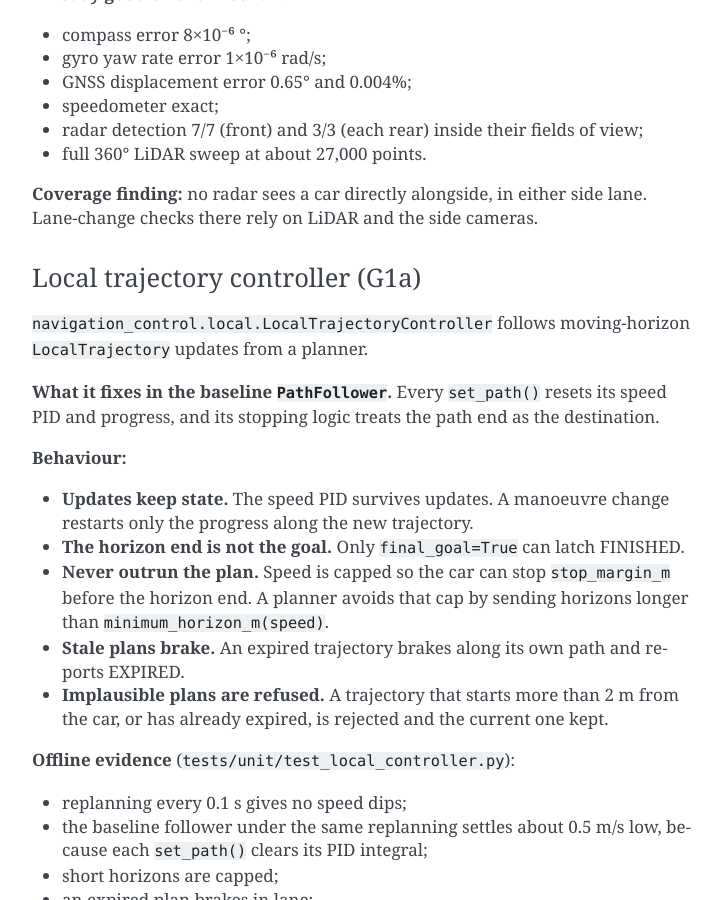
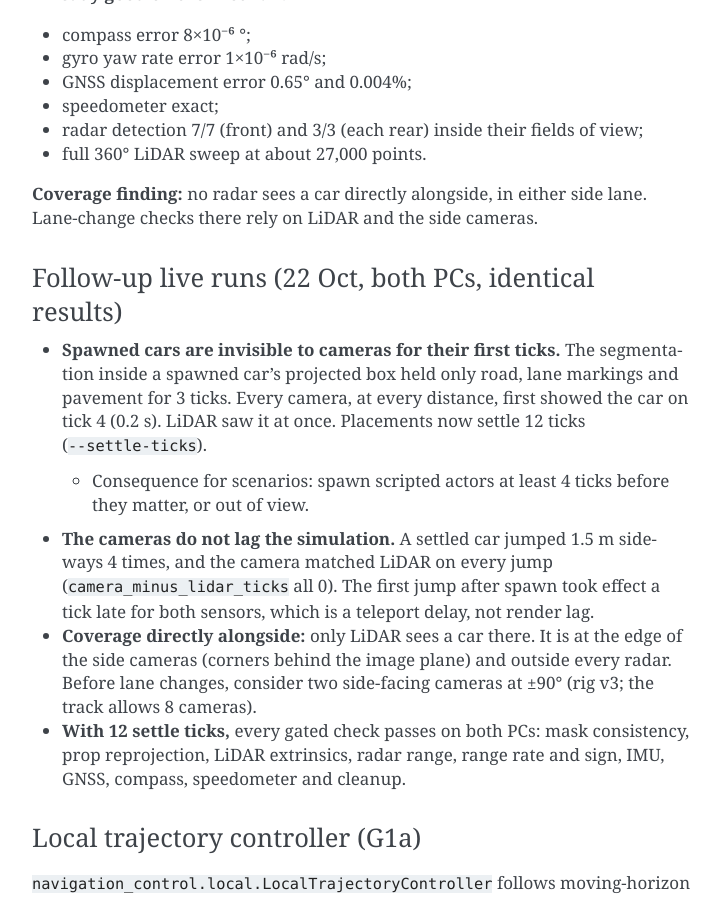
Before and after one commit to kkaaman/kkaaman-elec5308-a2-mo, a Sphinx documentation site: the page built from docs/mapless_autonomy.md, in a window 1280 px wide and 900 px high, scrolled down 8266 px. Shown: the whole window, without its empty margins (388-1110 px from the left). Built offline with Sphinx 7.4.7, drawn with Linux system fonts in a browser that asks for light colours; some of the changed text lies outside the part shown.

Commit message:
AI Journal: Assignment 2 (Mapless extension) - [MAPLESS-G0] judge camera lag against LiDAR; record spawn delay and side coverage
Live (PC 1, ffbbc21):
- Render-lag trials: camera [1,0,0,0], LiDAR [1,0,0,0]. The camera matched
  LiDAR every time; the first jump after spawn took effect a tick late for
  both, which is a teleport delay, not render lag. The gate now compares
  the camera with LiDAR (camera_minus_lidar_ticks).
- Spawned cars first appear in every camera on tick 4 (0.2 s), at every
  distance.
- Only LiDAR sees a car directly alongside.
- Every other gated check passed.
{
  "studentId": "kkaaman",
  "groupId": "7",
  "taskId": "Assignment 2 (Mapless extension)",
  "tool": "Claude Opus",
  "isPaid": true,
  "modelVersion": "5.5",
  "language": "English (Australia) 🇦🇺",
  "interactions": [
    {
      "prompt": "Shared the render-lag trials from PC 1 (ffbbc21) to be checked before the final gate record run",
      "response": "The trials showed the camera always matched LiDAR, and the one-tick delay after spawn was a teleport delay, not render lag, so the gate now judges camera lag against LiDAR. It also records that spawned cars first appear in the cameras on tick 4 (0.2 s) and that only LiDAR sees a car directly alongside.",
      "intent": "Quality Assurance",
      "aiAccuracy": "Perfect",
      "humanIntervention": "Ran the render-lag trials on PC 1 and uploaded the results",
      "verificationMethod": "Unit testing and validation",
      "evaluationConfidence": 4
    }
  ],
  "metaReflection": {
    "utilityScore": 5,
    "processEvolution": "",
    "criticalMoment": "",
    "skillDependency": "comparing camera and LiDAR results",
    "synthesis": "check one sensor against another"
  },
  "tags": [],
  "status": "complete",
  "id": "8a5fe8a3-864d-4438-b948-1fd879fd2229",
  "createdAt": "2026-11-07T09:24:04.540Z"
}

```diff
--- a/docs/mapless_autonomy.md
+++ b/docs/mapless_autonomy.md
@@ -272,6 +272,26 @@ broken conversion, and the gate was corrected as follows.
 **Coverage finding:** no radar sees a car directly alongside, in either side lane.
 Lane-change checks there rely on LiDAR and the side cameras.
 
+### Follow-up live runs (22 Oct, both PCs, identical results)
+
+- **Spawned cars are invisible to cameras for their first ticks.** The segmentation
+  inside a spawned car's projected box held only road, lane markings and pavement for 3
+  ticks. Every camera, at every distance, first showed the car on tick 4 (0.2 s).
+  LiDAR saw it at once. Placements now settle 12 ticks (`--settle-ticks`).
+  - Consequence for scenarios: spawn scripted actors at least 4 ticks before they
+    matter, or out of view.
+- **The cameras do not lag the simulation.** A settled car jumped 1.5 m sideways 4
+  times, and the camera matched LiDAR on every jump (`camera_minus_lidar_ticks` all
+  0). The first jump after spawn took effect a tick late for both sensors, which is a
+  teleport delay, not render lag.
+- **Coverage directly alongside:** only LiDAR sees a car there. It is at the edge of the
+  side cameras (corners behind the image plane) and outside every radar. Before lane
+  changes, consider two side-facing cameras at ±90° (rig v3; the track allows 8
+  cameras).
+- **With 12 settle ticks,** every gated check passes on both PCs: mask consistency,
+  prop reprojection, LiDAR extrinsics, radar range, range rate and sign, IMU, GNSS,
+  compass, speedometer and cleanup.
+
 ### Local trajectory controller (G1a)
 
 `navigation_control.local.LocalTrajectoryController` follows moving-horizon
```
Also changed, not shown: 2 other files.
